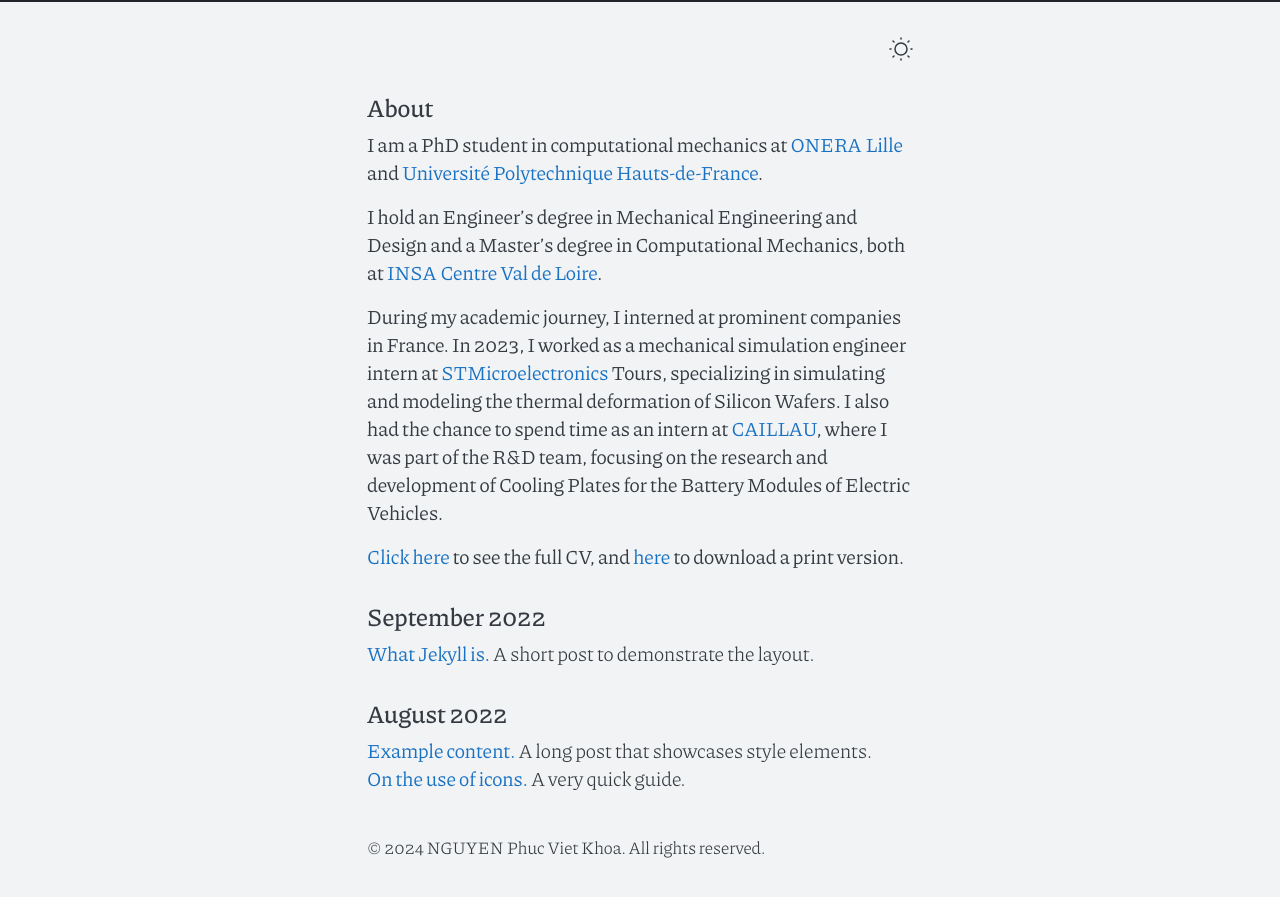
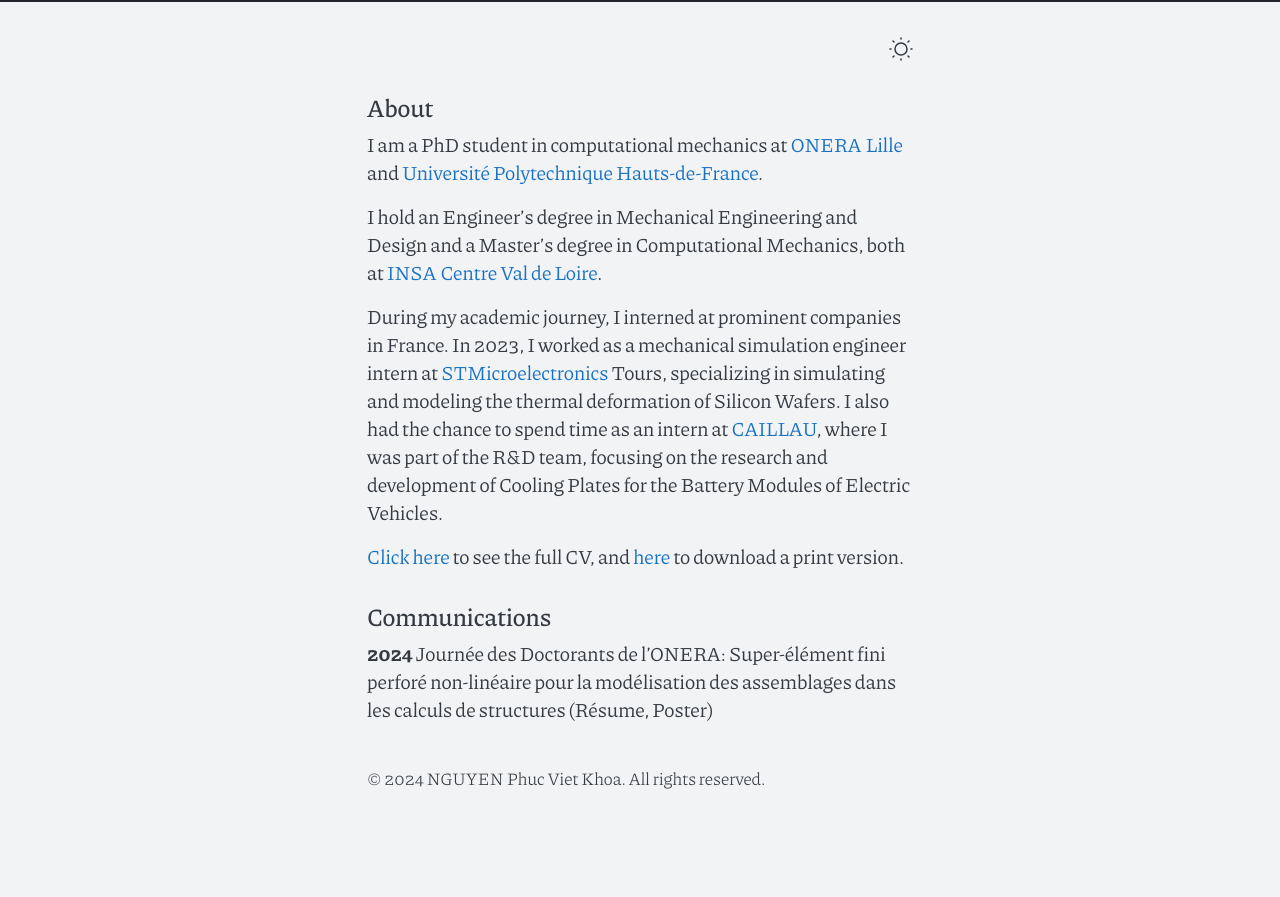
Before and after one commit to NguyenPhucVietKhoa/NguyenPhucVietKhoa.github.io, a Jekyll site: the page built from index.md, in a window 1280 px wide and 900 px high, scrolled down 900 px. Shown: the top 897 px of the window. Built offline with Jekyll 4.4.1, drawn with Linux system fonts in a browser that asks for light colours; after the commit the page ends 1731 px from its top, so only the background shows below that.

Commit message:
Update index.md

```diff
--- a/index.md
+++ b/index.md
@@ -13,5 +13,8 @@ During my academic journey, I interned at prominent companies in France. In 2023
 
 [Click here](/cv) to see the full CV, and [here](/CV_English.pdf) to download a print version.
 
+## Communications
 
-{% include archive.html %}
+**2024** Journée des Doctorants de l'ONERA: Super-élément fini perforé non-linéaire pour la modélisation des assemblages dans les calculs de structures (Résume, Poster)
+
+<!-- {% include archive.html %} -->
```
